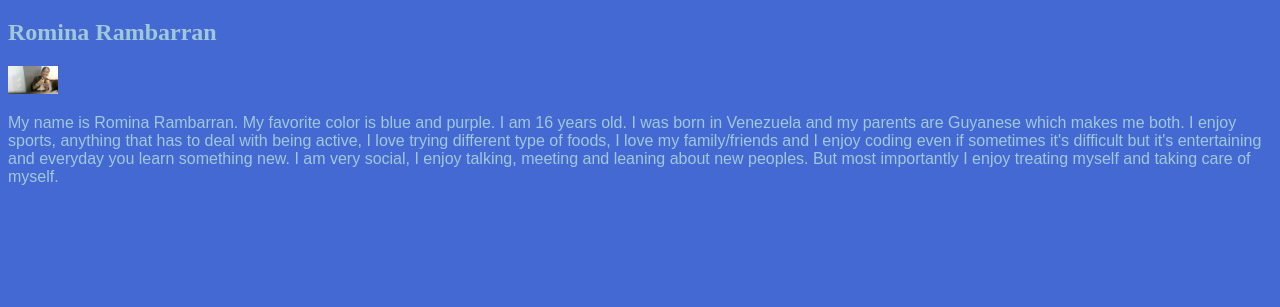
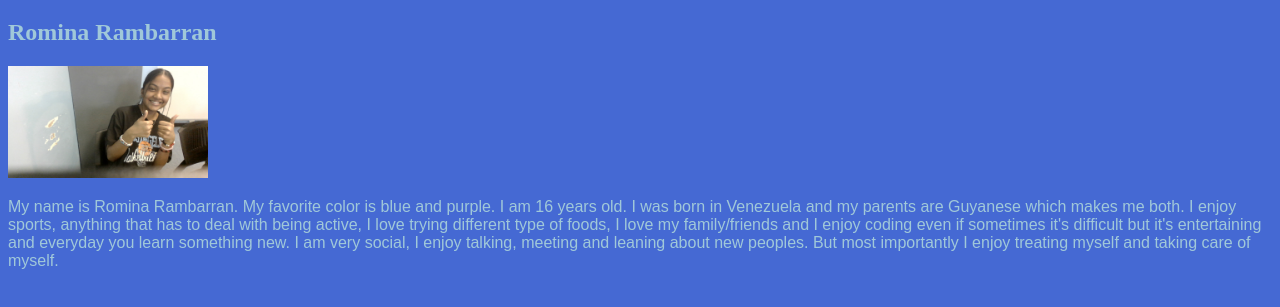
Before and after one commit to Rominar9/index.html, a plain HTML site: page index.html in a window 1280 px wide. Shown: the part 61-368 px from the top of the page. Drawn offline with Linux system fonts and the light colour scheme.

Commit message:
I made my image of me bigger.

```diff
--- a/index.html
+++ b/index.html
@@ -11,7 +11,7 @@
 <body>
  <h1> My Github Portfolio</h1>
   <h2>Romina Rambarran</h2>
-  <img src="Me.jpg" alt="me" width="50px">
+  <img src="Me.jpg" alt="me" width="200px">
   <p>My name is Romina Rambarran. My favorite color is blue and purple. I am 16 years old. I was born in Venezuela and my parents are Guyanese which makes me both. I enjoy sports, anything that has to deal with being active, I love trying different type of foods, I love my family/friends and I enjoy coding even if sometimes it's difficult but it's entertaining and everyday you learn something new. I am very social, I enjoy talking, meeting and leaning about new peoples. But most importantly I enjoy treating myself and taking care of myself.</p>
 </body>
 
```
